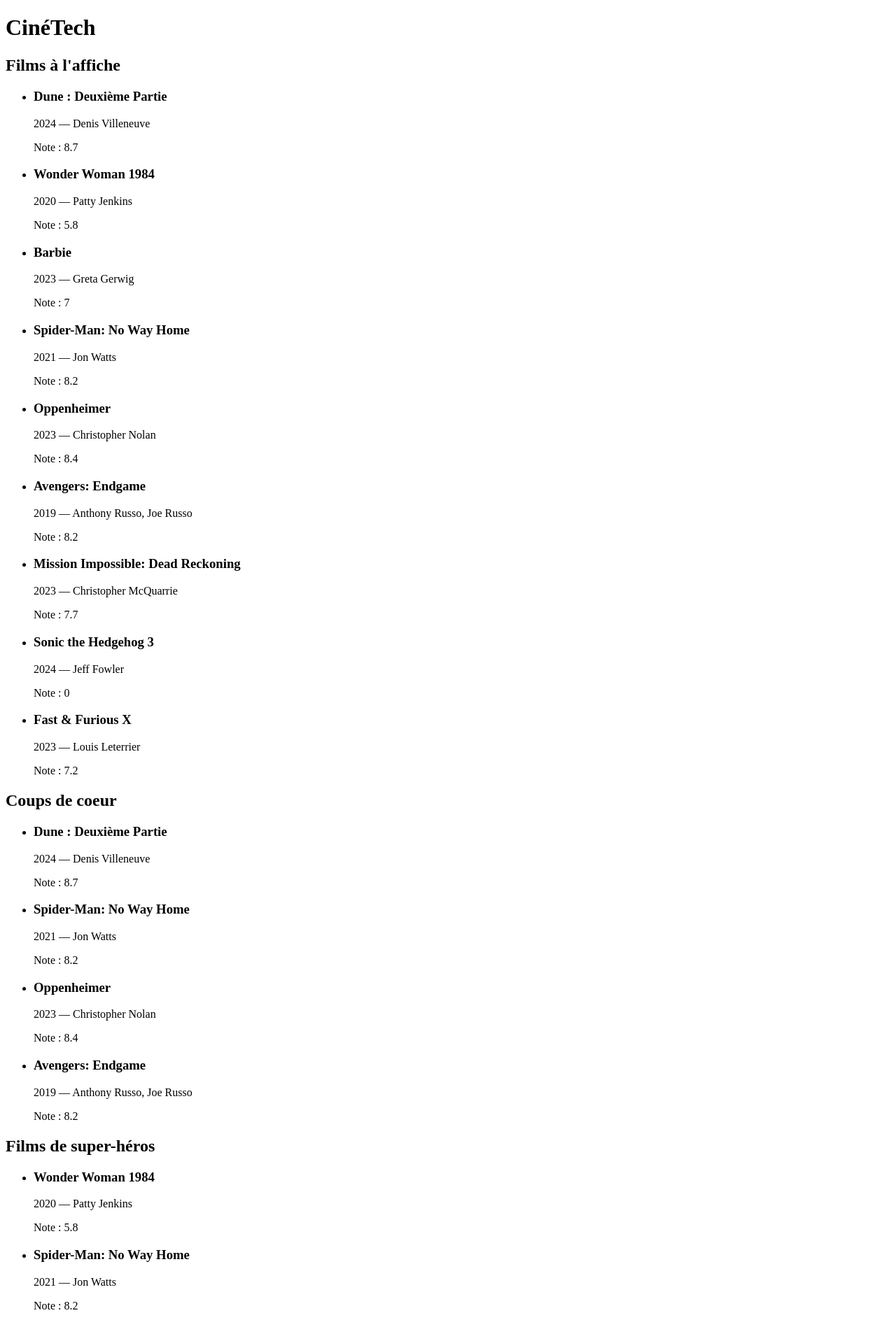
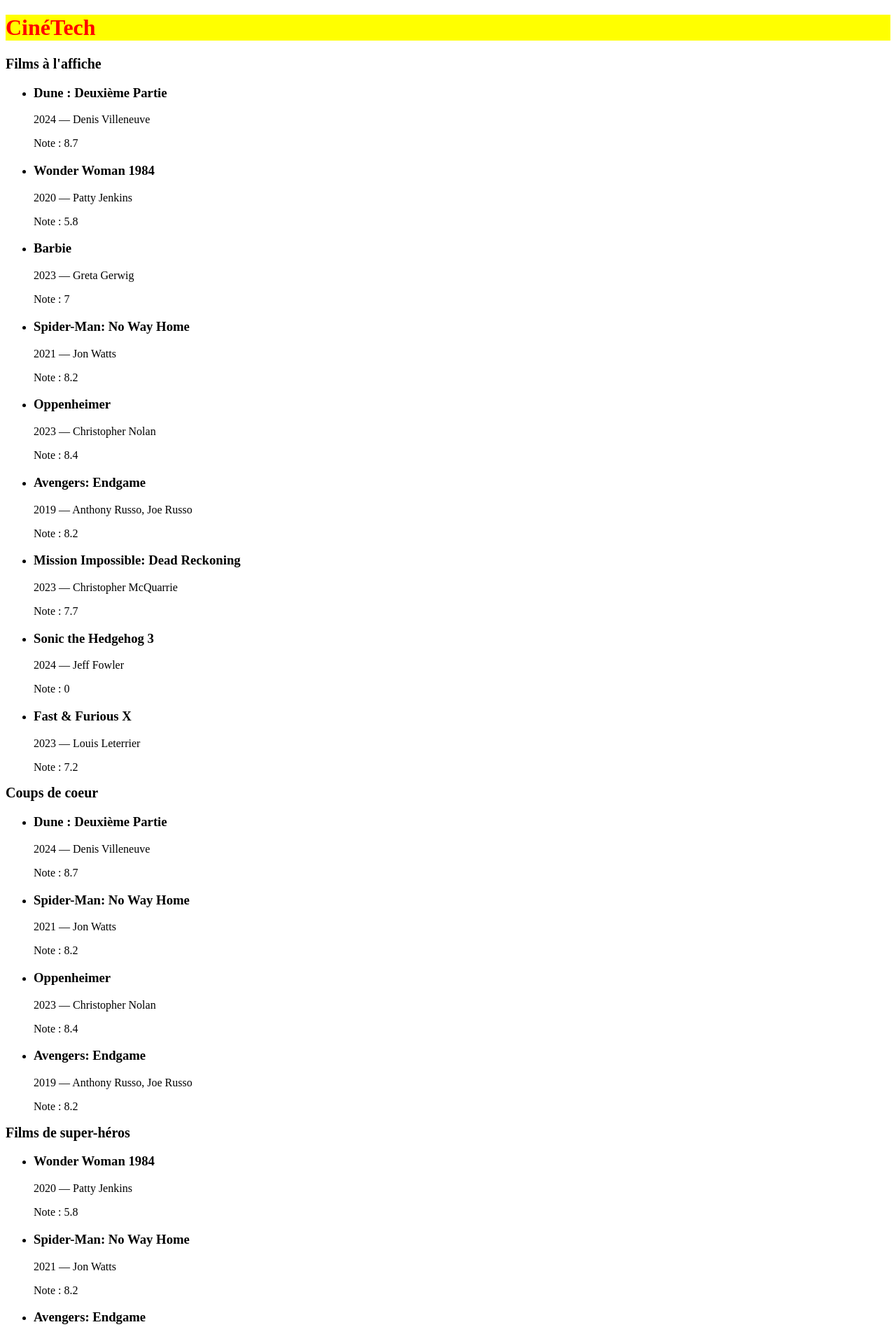
Before and after one commit to keizien/tp3-react-js, a React (Vite) app: page / in a window 1280 px wide. Shown: the top 1897 px of the page at 70% size. Built offline with nearby package versions, Linux system fonts and the light colour scheme.

Commit message:
TP4 : style inline

```diff
--- a/src/App.jsx
+++ b/src/App.jsx
@@ -4,9 +4,9 @@
   console.log(moviesList);
   return (
     <>
-      <h1>CinéTech</h1>
+      <h1 style={{ color: 'red', background: 'yellow' }}>CinéTech</h1>
       <main>
-        <h2>Films à l'affiche</h2>
+        <h2 style={{ fontSize: '20px' }}>Films à l'affiche</h2>
         <ul>
           {moviesList.map((movie) => (
             <li key={movie.id}>
@@ -18,7 +18,7 @@
             </li>
           ))}
         </ul>
-        <h2>Coups de coeur</h2>
+        <h2 style={{ fontSize: '20px' }}>Coups de coeur</h2>
         <ul>
           {moviesList
             .filter((movie) => movie.rating >= 8)
@@ -32,7 +32,7 @@
               </li>
             ))}
         </ul>
-        <h2>Films de super-héros</h2>
+        <h2 style={{ fontSize: '20px' }}>Films de super-héros</h2>
         <ul>
           {moviesList
             .filter((movie) => movie.categorie == 'Super-héros')
```
